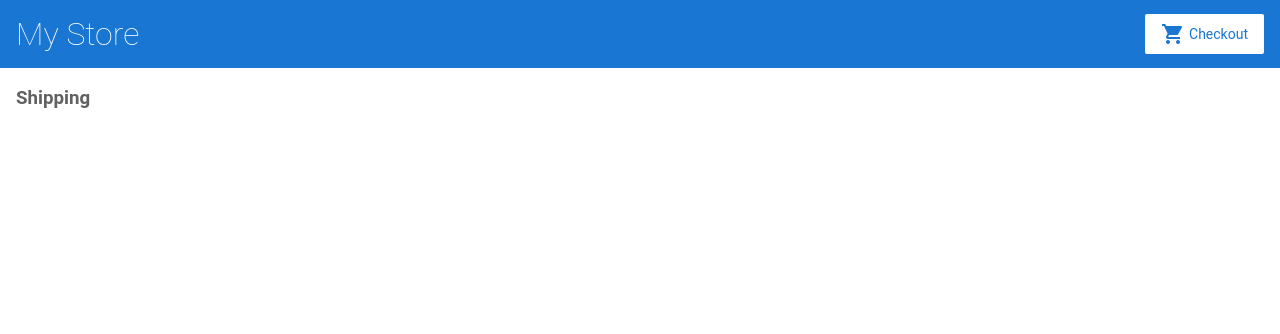
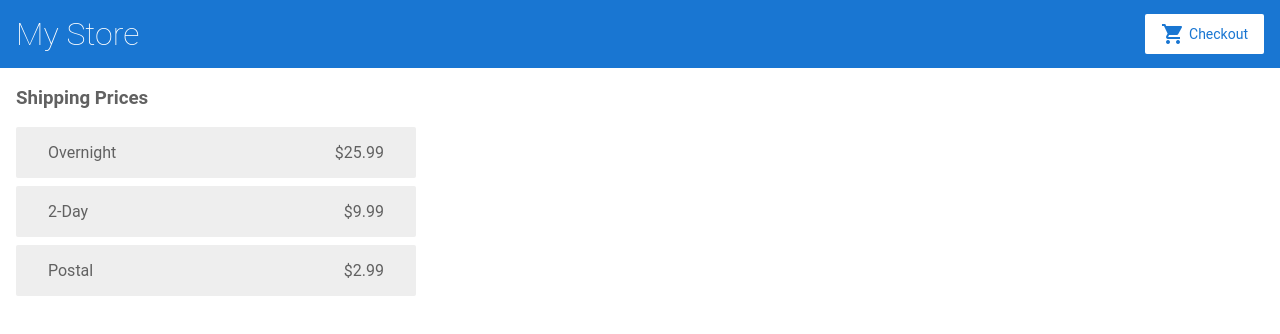
Before and after one commit to muilt/angular-srqucw, an Angular app: page /shipping in a window 1280 px wide. Shown: the top 334 px of the page. Built offline with nearby package versions, Linux system fonts and the light colour scheme.

Commit message:
3 files modified

```diff
--- a/src/app/cart/cart.component.html
+++ b/src/app/cart/cart.component.html
@@ -1,4 +1,8 @@
 <h3>Cart</h3>
+
+<p>
+  <a routerLink="/shipping">Shipping Prices</a>
+</p>
 
 <div class="cart-item" *ngFor="let item of items">
   <span>{{ item.name }}</span>
--- a/src/app/shipping/shipping.component.html
+++ b/src/app/shipping/shipping.component.html
@@ -1 +1,6 @@
-<h3>Shipping</h3>
+<h3>Shipping Prices</h3>
+
+<div class="shipping-item" *ngFor="let shipping of shippingCosts | async">
+  <span>{{ shipping.type }}</span>
+  <span>{{ shipping.price | currency }}</span>
+</div>
--- a/src/app/shipping/shipping.component.ts
+++ b/src/app/shipping/shipping.component.ts
@@ -1,15 +1,14 @@
 import { Component, OnInit } from '@angular/core';
+import { CartService } from '../cart.service';
 
 @Component({
   selector: 'app-shipping',
   templateUrl: './shipping.component.html',
-  styleUrls: ['./shipping.component.css']
+  styleUrls: ['./shipping.component.css'],
 })
 export class ShippingComponent implements OnInit {
+  shippingCosts = this.cartService.getShippingPrices();
+  constructor(private cartService: CartService) {}
 
-  constructor() { }
-
-  ngOnInit() {
-  }
-
+  ngOnInit() {}
 }
```
